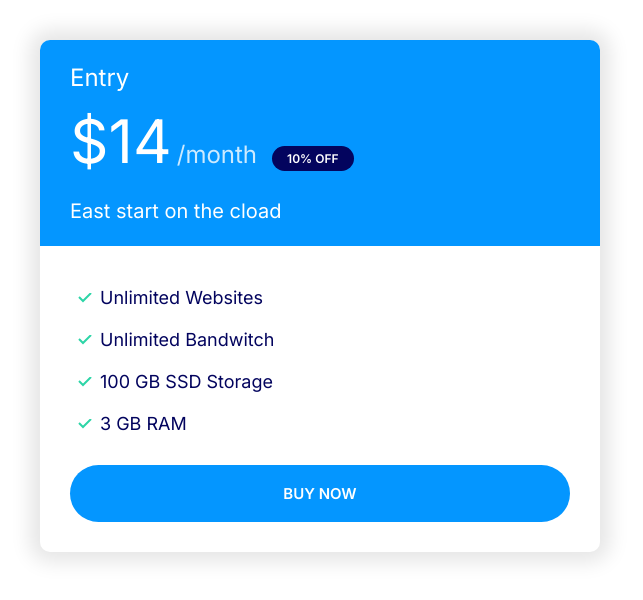
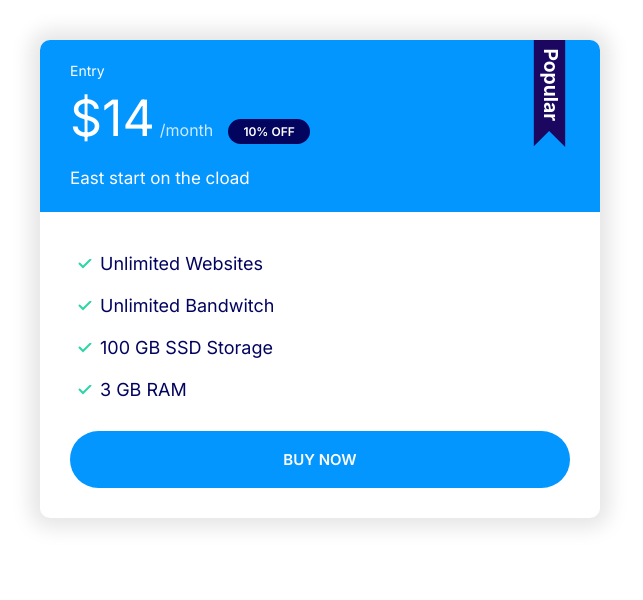
Before and after one commit to aliChavoshi/Moshify-HTML-CSS, a plain HTML site: page index.html in a window 1280 px wide. Shown: the whole page, without its empty margins (0-643 px from the left). Drawn offline with Linux system fonts and the light colour scheme.

Commit message:
20- Popular Badge

```diff
--- a/css/styles.css
+++ b/css/styles.css
@@ -81,6 +81,7 @@ a {
 }
 
 /***************************** Badges ******************************/
+/* block */
 .badge {
   border-radius: 20px;
   color: white;
@@ -89,22 +90,27 @@ a {
   padding: 0.5rem 2rem;
   white-space: nowrap;
 }
+/* modifier */
 .badge--primary {
   background-color: var(--color-primary);
   color: white;
 }
+/* modifier */
 .badge--secondary {
   background-color: var(--color-secondary);
   color: white;
 }
+/* modifier */
 .badge--accent {
   background-color: var(--color-accent);
   color: white;
 }
+/* modifier */
 .badge--small {
   font-size: 1.5rem;
   padding: 0.5rem 1.5rem;
 }
+/* modifier */
 .badge--large {
   font-size: 3rem;
 }
@@ -118,19 +124,23 @@ a {
 }
 
 /**************************** Lists ***************************/
+/* block */
 .list {
   list-style: none;
   padding-left: 0;
   color: var(--color-heading);
 }
+/* modifier --> elements */
 .list--inline .list__item {
   display: inline-block;
   margin-right: 2rem;
 }
+/* modifier */
 .list--tick {
   list-style-image: url(../images/icons/tick.svg);
   padding-left: 3rem;
 }
+/* modifier --> elements */
 .list--tick .list__item {
   padding-left: 0.5rem;
   margin-bottom: 1rem;
@@ -262,27 +272,29 @@ a {
 .card__body {
   padding: 2rem 3rem;
 }
-/* modifier and elements */
+/* modifier --> elements */
 .card--primary .card__header {
   background-color: var(--color-primary);
   color: white;
 }
+/* modifier --> elements */
 .card--secondary .card__header {
   background-color: var(--color-secondary);
   color: white;
 }
+/* modifier --> modifier */
 .card--primary .badge--primary {
   background-color: var(--color-heading);
   color: white;
 }
 /*********************** plans ***********************************/
+/* elements */
 .plan__name {
   color: white;
   margin: 0;
   font-size: 2.4rem;
   font-weight: 500;
 }
-
 /* elements */
 .plan__price {
   font-size: 6rem;
@@ -304,3 +316,31 @@ a {
 .plan .list__item {
   margin-bottom: 1.5rem;
 }
+/* popular plan */
+.plan--popular .card__header {
+  position: relative;
+}
+.plan--popular .card__header::before {
+  content: url(../images/popular.svg);
+  width: 45px;
+  position: absolute;
+  top: -6px;
+  right: 5%;
+}
+@media screen and (min-width: 1024px) {
+  .plan__name {
+    font-size: 1.4rem;
+  }
+
+  .plan__price {
+    font-size: 5rem;
+  }
+
+  .plan__billing-cycle {
+    font-size: 1.6rem;
+  }
+
+  .plan__description {
+    font-size: 1.7rem;
+  }
+}
--- a/index.html
+++ b/index.html
@@ -16,9 +16,10 @@
   </head>
   <body>
     <div style="width: 50%; padding: 4rem">
-      <div class="plan">
+      <div class="plan plan--popular">
         <div class="card card--primary">
           <div class="card__header">
+            <!-- <img src="./images/popular.svg" alt="" /> -->
             <h3 class="plan__name">Entry</h3>
             <span class="plan__price">$14</span>
             <span class="plan__billing-cycle">/month</span>
```
Also changed, not shown: images/popular.svg (added).
